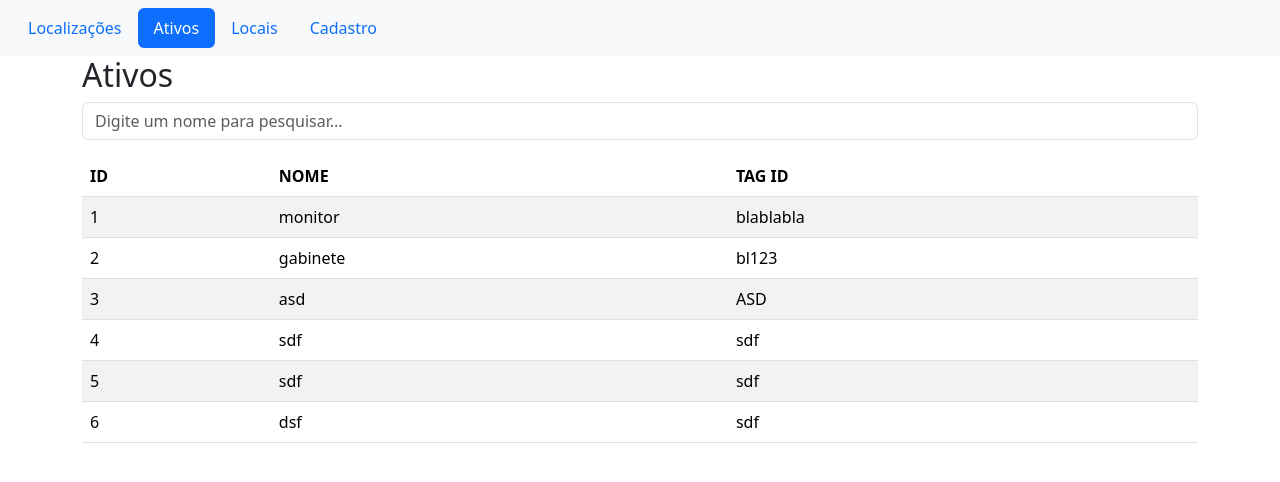
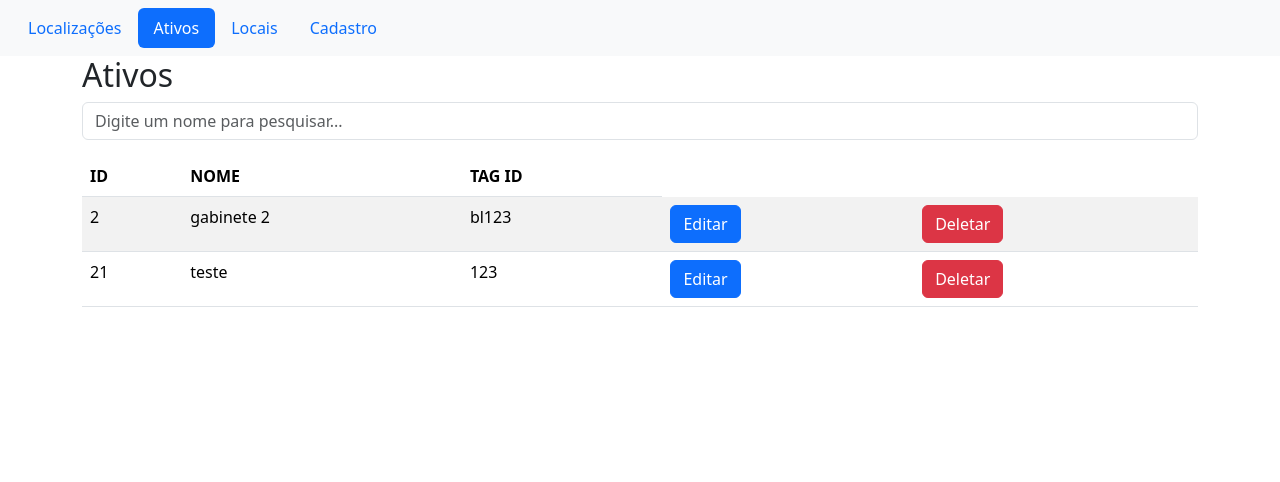
Before and after one commit to MathScheffer/gerenciador-ativos-front, an Angular app in the folder gerenciador-ativos-front/: page /ativos in a window 1280 px wide. Shown: the top 482 px of the page. Built offline with nearby package versions, Linux system fonts and the light colour scheme; data requests are answered from the project's data file.

Commit message:
finalizar crud de ativos e locais

```diff
--- a/gerenciador-ativos-front/db.json
+++ b/gerenciador-ativos-front/db.json
@@ -1,34 +1,14 @@
 {
   "ativos": [
     {
-      "id": 1,
-      "nome": "monitor",
-      "tag_ativo": "blablabla"
-    },
-    {
-      "id": 2,
-      "nome": "gabinete",
+      "id": "2",
+      "nome": "gabinete 2",
       "tag_ativo": "bl123"
     },
     {
-      "id": 3,
-      "nome": "asd",
-      "tag_ativo": "ASD"
-    },
-    {
-      "id": 4,
-      "nome": "sdf",
-      "tag_ativo": "sdf"
-    },
-    {
-      "id": 5,
-      "nome": "sdf",
-      "tag_ativo": "sdf"
-    },
-    {
-      "id": 6,
-      "nome": "dsf",
-      "tag_ativo": "sdf"
+      "id": "21",
+      "nome": "teste",
+      "tag_ativo": "123"
     }
   ],
   "usuario": {
@@ -38,24 +18,19 @@
   },
   "locais": [
     {
-      "id": 1,
+      "id": "1",
       "nome": "Recepção",
       "tag_local": "local1"
     },
     {
-      "id": 2,
+      "id": "2",
       "nome": "UTI 1",
       "tag_local": "local2"
     },
     {
-      "id": 3,
+      "id": "3",
       "nome": "UTI 2",
       "tag_local": "local3"
-    },
-    {
-      "id": 4,
-      "nome": "sdf",
-      "tag_local": "sdf"
     }
   ]
 }
--- a/gerenciador-ativos-front/src/app/app-routing.module.ts
+++ b/gerenciador-ativos-front/src/app/app-routing.module.ts
@@ -15,10 +15,12 @@ const routes: Routes = [
   {path:'login', component:LoginComponent},
   {path:'home', component:HomeComponent},
   {path:'ativos', component:ListaAtivosComponent},
+  {path: 'ativos/edit/:id', component: FormAtivosComponent, title: 'Editar ativos', canActivate: [AuthGuard]},
   {path: 'locais', component: ListaLocaisComponent},
+  {path: 'locais/edit/:id', component: FormLocalComponent, title: 'Editar Local', canActivate: [AuthGuard]},
   {path:'localizacoes', component: LocalizacoesComponent},
   {path:'cadastro', component: CadastroComponent, title: 'cadastro', children:[
-    {path: 'ativo', component: FormAtivosComponent, title: 'cadastro ativo', },
+    {path: 'ativo', component: FormAtivosComponent, title: 'cadastro ativo'},
     {path: 'local', component: FormLocalComponent, title: 'cadastro local'},
   ], canActivate: [AuthGuard]
   },
--- a/gerenciador-ativos-front/src/app/form-ativos/form-ativos.component.html
+++ b/gerenciador-ativos-front/src/app/form-ativos/form-ativos.component.html
@@ -2,6 +2,12 @@
 <div class="container d-flex justify-content-center">
   <form class="container d-flex justify-content-center flex-column">
     <div class="mb-3 row">
+    </div>
+    <div class="mb-3 row" *ngIf="id?.toLocaleString()!=='NaN'">
+      <label class="form-label">
+        ID
+        <input disabled="" class="form-control" type="text" name="id" [(ngModel)]="ativo.id" />
+      </label>
     </div>
     <div class="mb-3 row">
       <label class="form-label">
@@ -12,12 +18,12 @@
     <div class="mb-3 row">
       <label class="form-label">
         Tag Ativo
-        <input class="form-control" type="text" name="tag_ativo" [(ngModel)]="ativo.tag_ativo" />
+        <input [disabled]="id?.toLocaleString() !=='NaN' " class="form-control" type="text" name="tag_ativo" [(ngModel)]="ativo.tag_ativo" />
       </label>
     </div>
 
     <div class="mb-3 row justify-content-between">
-      <button class="col-5 btn btn-primary me-3" type="submit" (click)="salvar()">Salvar</button>
+      <button class="col-5 btn btn-primary me-3" type="submit" (click)="salvar()">{{botaoAcao}}</button>
       <button class="col-5 btn btn-primary me-3" type="submit" (click)="inicio()">Inicio</button>
     </div>
   </form>
--- a/gerenciador-ativos-front/src/app/form-ativos/form-ativos.component.ts
+++ b/gerenciador-ativos-front/src/app/form-ativos/form-ativos.component.ts
@@ -1,7 +1,8 @@
 import { Component } from '@angular/core';
 import { GerenciadorService } from '../gerenciador.service';
 import { Ativos } from '../ativos';
-import { Router } from '@angular/router';
+import { ActivatedRoute, Router } from '@angular/router';
+import { AuthGuardService } from '../auth-guard.service';
 
 @Component({
   selector: 'app-form-ativos',
@@ -11,11 +12,35 @@ import { Router } from '@angular/router';
 })
 export class FormAtivosComponent {
   ativo: Ativos = new Ativos();
+  id?: number;
+  botaoAcao: string = "Salvar";
+
   constructor(private http: GerenciadorService,
-    private router: Router){
+    private router: Router,
+    private route: ActivatedRoute,
+    private authService: AuthGuardService){
+    this.id = parseInt(this.route.snapshot.params['id'])
 
+    if(this.id){
+      this.botaoAcao = "Editar"
+
+      this.http.buscarPorId(this.id).subscribe( (ativo: Ativos) => {
+        this.ativo = ativo
+      })
+    }
   }
 salvar = () => {
+  if(this.id){
+    this.http.buscarPorId(this.id).subscribe( (ativo: Ativos) => {
+      if(this.id && this.ativo.nome) {
+        this.http.editar(this.id, this.ativo).subscribe( (ativo: Ativos) => {
+          alert(`Ativo ${this.id} editado!`)
+
+          this.router.navigate(['ativos'])
+        })
+      }
+    })
+  }else{
     if(this.ativo.nome && this.ativo.tag_ativo){
       this.http.listarAtivos().subscribe((ativos: Ativos[]) => {
         ativos.sort((a: Ativos,b: Ativos) => {
@@ -40,6 +65,8 @@ salvar = () => {
 
       })
     }
+  }
+
 
 }
 inicio = () => {}
--- a/gerenciador-ativos-front/src/app/form-local/form-local.component.html
+++ b/gerenciador-ativos-front/src/app/form-local/form-local.component.html
@@ -1,6 +1,12 @@
 <h2>Local</h2>
 <div class="container d-flex justify-content-center">
   <form (ngSubmit)="salvar()" class="container d-flex justify-content-center flex-column">
+    <div class="mb-3 row" *ngIf="id">
+      <label class="form-label">
+        ID
+        <input class="form-control" type="text" [(ngModel)]="local.id" name="id" disabled />
+      </label>
+    </div>
     <div class="mb-3 row">
       <label class="form-label">
         Nome
@@ -10,12 +16,12 @@
     <div class="mb-3 row">
       <label class="form-label">
         Tag Local
-        <input class="form-control" type="text" [(ngModel)]="local.tag_local" name="tag_local" />
+        <input class="form-control" type="text" [(ngModel)]="local.tag_local" name="tag_local" [disabled]="id?.toLocaleString() !== 'NaN' " />
       </label>
     </div>
 
     <div class="mb-3 row justify-content-between">
-      <button class="col-5 btn btn-primary me-3" type="submit">Salvar</button>
+      <button class="col-5 btn btn-primary me-3" type="submit">{{botaoAcao}}</button>
       <button class="col-5 btn btn-primary me-3" type="submit" (click)="inicio()">Inicio</button>
     </div>
   </form>
--- a/gerenciador-ativos-front/src/app/form-local/form-local.component.ts
+++ b/gerenciador-ativos-front/src/app/form-local/form-local.component.ts
@@ -1,6 +1,6 @@
 import { Component } from '@angular/core';
 import { LocaisService } from '../locais.service';
-import { Router } from '@angular/router';
+import { ActivatedRoute, Router } from '@angular/router';
 import { Local } from '../local';
 
 @Component({
@@ -11,10 +11,35 @@ import { Local } from '../local';
 })
 export class FormLocalComponent {
   local: Local = new Local();
+  id?: number;
+  botaoAcao = "Salvar";
 
-  constructor(private locaisService: LocaisService, private router: Router){}
+  constructor(private locaisService: LocaisService, private router: Router, private route: ActivatedRoute){
+    this.id = parseInt(this.route.snapshot.params['id']);
+
+    console.log(this.id.toLocaleString())
+    if(this.id){
+      this.botaoAcao = "Editar"
+      this.locaisService.buscarPorId(this.id).subscribe( (local: Local) => {
+        this.local = local
+      })
+    }
+  }
+
   salvar = () => {
     console.log(this.local.nome)
+    if (this.id){
+      this.locaisService.buscarPorId(this.id).subscribe((local: Local) => {
+        if(this.local.nome && this.id){
+          this.locaisService.editar(this.id, this.local).subscribe( (local: Local) => {
+            alert(`Local ${local.id} editado !`)
+            this.router.navigate(['locais'])
+          })
+        }else{
+          alert(`Local de ID ${this.id} não encontrado!`)
+        }
+      })
+    }else{
       if(this.local.nome && this.local.tag_local){
         this.locaisService.listarLocais().subscribe( (locais: Local[]) => {
           locais.sort((a: Local, b: Local) => {
@@ -36,5 +61,8 @@ export class FormLocalComponent {
         })
       }
     }
+
+  }
+
   inicio = () => {}
 }
--- a/gerenciador-ativos-front/src/app/gerenciador.service.ts
+++ b/gerenciador-ativos-front/src/app/gerenciador.service.ts
@@ -33,8 +33,18 @@ export class GerenciadorService {
     return this.http.get<Ativos[]>(`${this.BASE_API}/ativos`);
   }
 
+  buscarPorId(id: number): Observable<Ativos> {
+    return this.http.get<Ativos>(`${this.BASE_API}/ativos/${id}`)
+  }
   adicionarAtivo = (ativo: Ativos): Observable<Ativos> => {
-
     return this.http.post<Ativos>(`${this.BASE_API}/ativos`, ativo, this.httpOptions)
   }
+
+  editar = (id: number, ativo: Ativos): Observable<Ativos> => {
+    return this.http.put<Ativos>(`${this.BASE_API}/ativos/${id}`, ativo, this.httpOptions)
+  }
+
+  deletar = (id: number) : Observable<Ativos> => {
+    return this.http.delete<Ativos>(`${this.BASE_API}/ativos/${id}`, this.httpOptions)
+  }
 }
--- a/gerenciador-ativos-front/src/app/lista-ativos/lista-ativos.component.html
+++ b/gerenciador-ativos-front/src/app/lista-ativos/lista-ativos.component.html
@@ -18,6 +18,8 @@
         <td>{{ativo.id}}</td>
         <td>{{ativo.nome}}</td>
         <td>{{ativo.tag_ativo}}</td>
+        <td><a class="btn btn-primary" routerLink="edit/{{ativo.id}}">Editar</a></td>
+        <td><a class="btn btn-danger" routerLink="/ativos" (click)="deletar(ativo.id)"> Deletar</a></td>
       </tr>
     </tbody>
   </table>
--- a/gerenciador-ativos-front/src/app/lista-ativos/lista-ativos.component.ts
+++ b/gerenciador-ativos-front/src/app/lista-ativos/lista-ativos.component.ts
@@ -1,6 +1,8 @@
 import { Component } from '@angular/core';
 import { GerenciadorService } from '../gerenciador.service';
 import { Ativos } from '../ativos';
+import { AuthGuardService } from '../auth-guard.service';
+import { Router } from '@angular/router';
 
 @Component({
   selector: 'app-lista-ativos',
@@ -12,7 +14,10 @@ export class ListaAtivosComponent {
   nomePesquisa?: string;
   listaAtivos:  Ativos[] = []
 
-  constructor(private gerenciadorService: GerenciadorService){
+  constructor(private gerenciadorService: GerenciadorService,
+    private authService: AuthGuardService,
+    private router: Router
+  ){
     this.listar();
   }
 
@@ -21,4 +26,15 @@ export class ListaAtivosComponent {
       this.listaAtivos = ativos;
     });
   }
+
+  deletar(id: number){
+    if(!this.authService.verificarLogin()){
+      this.router.navigate(['/login'])
+    }else{
+      this.gerenciadorService.deletar(id).subscribe( (ativo: Ativos) => {
+        alert(`Ativo ${ativo.nome} removido!`)
+        this.listar()
+      })
+    }
+  }
 }
--- a/gerenciador-ativos-front/src/app/lista-locais/lista-locais.component.html
+++ b/gerenciador-ativos-front/src/app/lista-locais/lista-locais.component.html
@@ -18,6 +18,8 @@
         <td>{{local.id}}</td>
         <td>{{local.nome}}</td>
         <td>{{local.tag_local}}</td>
+        <td><a class="btn btn-primary" routerLink="/locais/edit/{{local.id}}">Editar</a></td>
+        <td><a class="btn btn-danger" routerLink="/locais" (click)="deletar(local.id)"> Deletar</a></td>
       </tr>
     </tbody>
   </table>
--- a/gerenciador-ativos-front/src/app/lista-locais/lista-locais.component.ts
+++ b/gerenciador-ativos-front/src/app/lista-locais/lista-locais.component.ts
@@ -3,6 +3,8 @@ import { GerenciadorService } from '../gerenciador.service';
 import { Ativos } from '../ativos';
 import { LocaisService } from '../locais.service';
 import { Local } from '../local';
+import { AuthGuardService } from '../auth-guard.service';
+import { Router } from '@angular/router';
 
 @Component({
   selector: 'app-lista-locais',
@@ -13,10 +15,25 @@ import { Local } from '../local';
 export class ListaLocaisComponent {
   nomePesquisa?: string;
   listaLocais: Local[] = [];
-  constructor(private locaisService: LocaisService){
-      locaisService.listarLocais().subscribe(locais => {
-        this.listaLocais = locais
-      });
+  constructor(private locaisService: LocaisService, private authService: AuthGuardService, private router: Router){
+    this.listar()
   }
 
+  listar = () => {
+    this.locaisService.listarLocais().subscribe(locais => {
+      this.listaLocais = locais
+    });
+  }
+
+  deletar = (id: number) => {
+    if(!this.authService.verificarLogin()){
+      this.router.navigate(['/login'])
+    }else{
+      this.locaisService.deletar(id).subscribe( (local: Local) => {
+        alert(`Local ${local.nome} deletado!`)
+
+        this.listar()
+      })
+    }
+  }
 }
--- a/gerenciador-ativos-front/src/app/locais.service.ts
+++ b/gerenciador-ativos-front/src/app/locais.service.ts
@@ -2,6 +2,7 @@ import { Injectable } from '@angular/core';
 import { Local } from './local';
 import { HttpClient, HttpHeaders } from '@angular/common/http';
 import { Observable } from 'rxjs';
+import { AuthGuardService } from './auth-guard.service';
 
 @Injectable({
   providedIn: 'root'
@@ -18,14 +19,27 @@ export class LocaisService {
       "Content-Type":"application/json"
     })
   }
-  constructor(private http: HttpClient) { }
+  constructor(private http: HttpClient, private authService: AuthGuardService) { }
 
   listarLocais = (): Observable<Local[]> => {
     return this.http.get<Local[]>(this.BASE_API)
   }
 
-    adicionarLocal = (local: Local): Observable<Local> => {
+  adicionarLocal = (local: Local): Observable<Local> => {
 
-      return this.http.post<Local>(`${this.BASE_API}`, local, this.httpOptions)
-    }
+    return this.http.post<Local>(`${this.BASE_API}`, local, this.httpOptions)
+  }
+
+  buscarPorId(id: number): Observable<Local> {
+    return this.http.get<Local>(`${this.BASE_API}/${id}`, this.httpOptions)
+  }
+
+  deletar(id: number): Observable<Local> {
+    return this.http.delete<Local>(`${this.BASE_API}/${id}`, this.httpOptions)
+  }
+
+  editar(id: number, local: Local) : Observable<Local> {
+    return this.http.put<Local>(`${this.BASE_API}/${id}`, local, this.httpOptions)
+  }
+
 }
```
Lines whose indentation alone changed are shown as unchanged.
